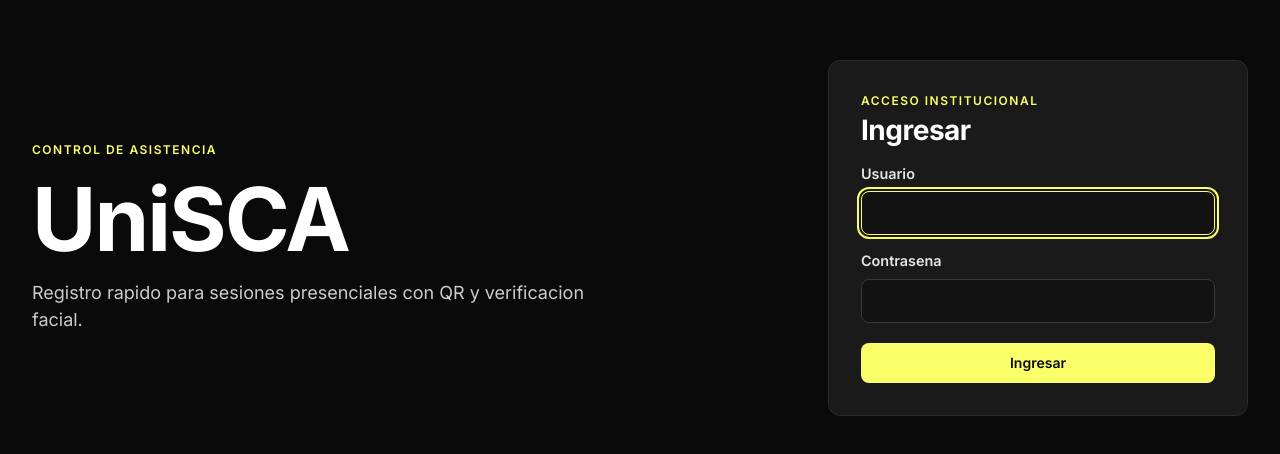
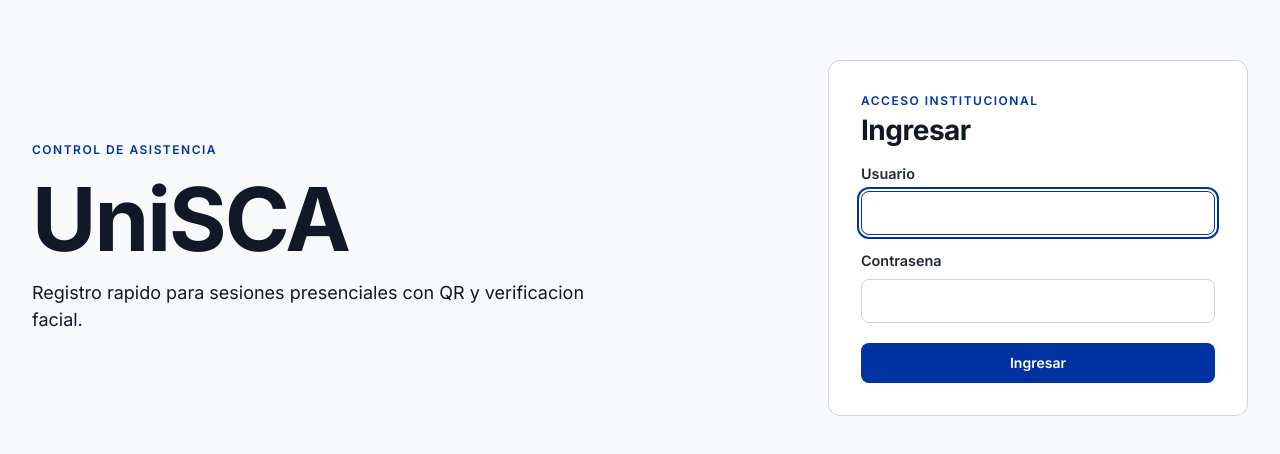
Before and after one commit to university-sandbox/unisca-attendance-frontend, a React (Create React App) app: page /login in a window 1280 px wide. Shown: the part 162-616 px from the top of the page. Built offline with nearby package versions, Linux system fonts and the light colour scheme; no server answers.

Commit message:
Apply UNI color palette and light app theme for better visibility

```diff
--- a/src/styles/_variables.scss
+++ b/src/styles/_variables.scss
@@ -1,24 +1,25 @@
-$primary: #faff69;
-$primary-active: #e6eb52;
-$primary-disabled: #3a3a1f;
+$primary: #0033a0;
+$primary-active: #002a82;
+$primary-disabled: #6b82c4;
 
-$canvas: #0a0a0a;
-$surface-soft: #121212;
-$surface-card: #1a1a1a;
-$surface-elevated: #242424;
-$hairline: #2a2a2a;
-$hairline-strong: #3a3a3a;
+$canvas: #f8f9fa;
+$surface-soft: #ffffff;
+$surface-card: #ffffff;
+$surface-elevated: #f1f3f5;
+$hairline: #d1d5db;
+$hairline-strong: #cbd5e1;
 
-$on-dark: #ffffff;
-$on-primary: #0a0a0a;
-$body: #cccccc;
-$body-strong: #e6e6e6;
-$muted: #888888;
-$muted-soft: #5a5a5a;
+$on-dark: #111827;
+$on-primary: #ffffff;
+$body: #111827;
+$body-strong: #1f2937;
+$muted: #6b7280;
+$muted-soft: #9ca3af;
 
-$error: #ef4444;
-$success: #22c55e;
-$info: #3b82f6;
+$error: #7a1c1c;
+$success: #28a745;
+$warning: #fbbf24;
+$info: #2563eb;
 
 $font-base:
   "Inter",
--- a/src/styles/global.scss
+++ b/src/styles/global.scss
@@ -44,7 +44,7 @@ button {
   background:
     radial-gradient(
       circle at 20% 15%,
-      rgba(250, 255, 105, 0.08),
+      rgba(0, 51, 160, 0.08),
       transparent 28rem
     ),
     $canvas;
@@ -68,9 +68,9 @@ a {
   align-items: center;
   justify-content: space-between;
   gap: 1rem;
-  background: rgba(10, 10, 10, 0.96);
-  border-bottom: 1px solid $hairline;
-  color: $on-dark;
+  background: $primary;
+  border-bottom: 1px solid rgba(255, 255, 255, 0.18);
+  color: $on-primary;
 
   &__brand,
   &__actions {
@@ -114,14 +114,14 @@ a {
     place-items: center;
     padding: 0.6rem 0.85rem;
     border-radius: $border-radius;
-    color: $body-strong;
+    color: $on-primary;
     font-size: 0.85rem;
     font-weight: 600;
     line-height: 1;
     text-decoration: none;
 
     &.active {
-      background: $primary;
+      background: rgba(255, 255, 255, 0.18);
       color: $on-primary;
     }
   }
@@ -129,12 +129,12 @@ a {
   &__logout {
     min-height: 36px;
     padding: 0.6rem 0.9rem;
-    background: $surface-elevated;
-    border: 1px solid $hairline-strong;
-    color: $body-strong;
+    background: rgba(255, 255, 255, 0.18);
+    border: 1px solid rgba(255, 255, 255, 0.24);
+    color: $on-primary;
 
     &:active {
-      background: $surface-card;
+      background: rgba(255, 255, 255, 0.24);
     }
   }
 }
```
